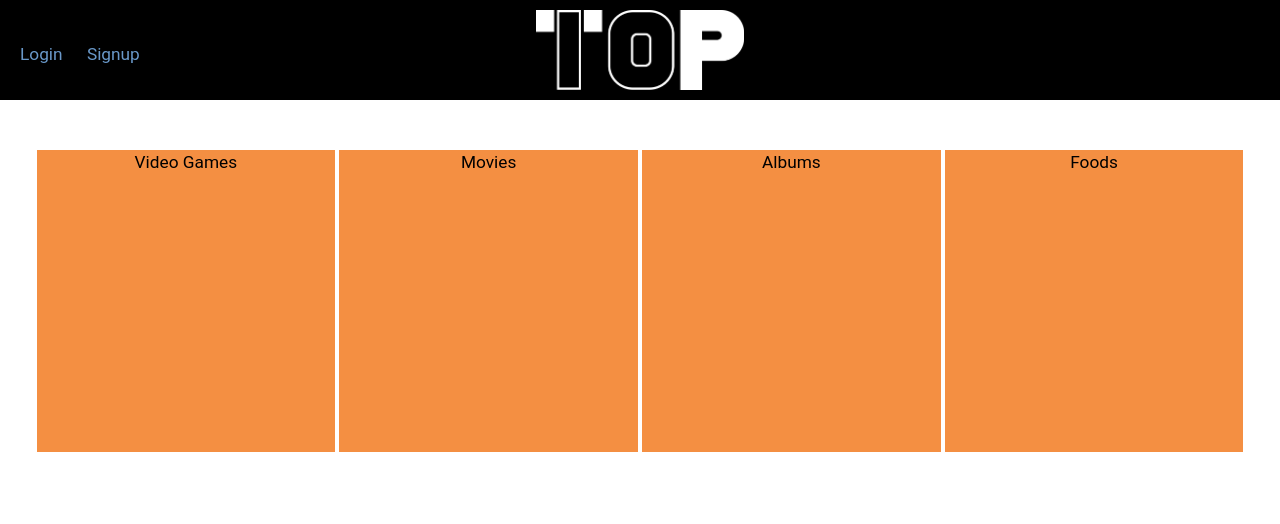
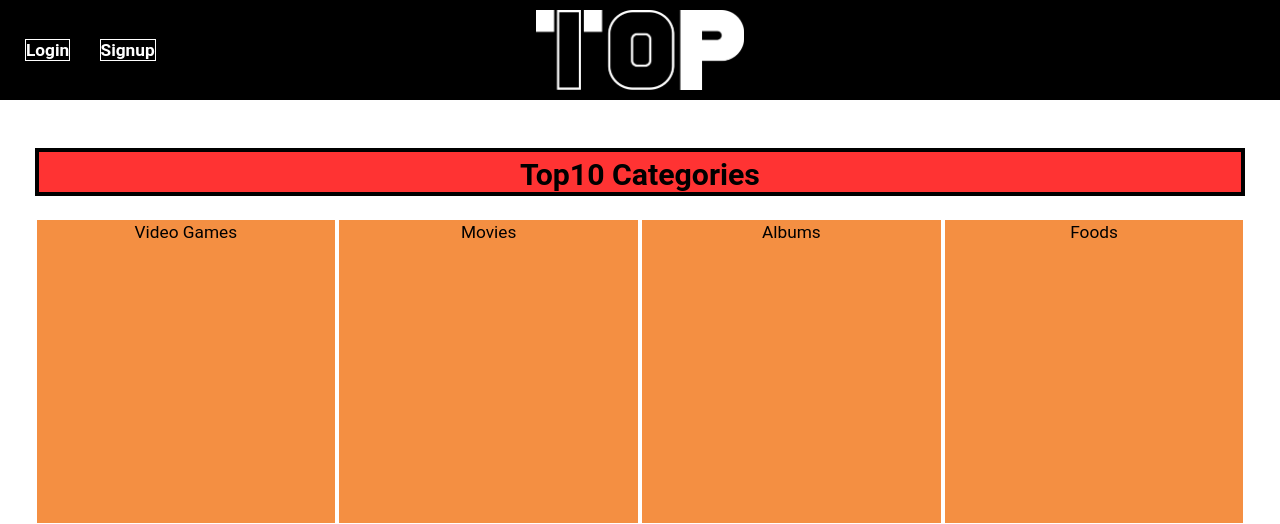
Before and after one commit to geordyp/Top10, a Flask app: page /top10 in a window 1280 px wide. Shown: the top 524 px of the page. Run offline with Flask 2, Linux system fonts and the light colour scheme; some libraries are stand-ins or nearby versions; some web fonts are replaced.

Commit message:
Add feature to add new button and home page styling with category bar and white button

```diff
--- a/static/styles.css
+++ b/static/styles.css
@@ -35,6 +35,9 @@ h1 {
   border: 2px solid white;
 }
 
+a:hover.galleryitem {
+  text-decoration: none;
+}
 
 .galleryContainer {
   position: relative;
@@ -74,8 +77,11 @@ h1 {
 .heroButtons {
     text-align: center;
     position: relative;
-    top: 40%;
-    margin-left: 20px;
+    top: 35%;
+    margin-left: 25px;
+    color: white;
+    font-weight: bold;
+    border: 1px solid white;
 }
 
 .topimage {
--- a/templates/base.html
+++ b/templates/base.html
@@ -16,7 +16,7 @@
         <div class="column-group navbaritem">
                 <div class="all-33 buttongroup">
                   {% if logged_in %}
-                  <a class="heroButtons" href="{{ url_for('logout') }}">Logout</a>
+                  <a class="heroButtons btn btn-secondary" href="{{ url_for('logout') }}">Logout</a>
                   {% else %}
                   <a class="heroButtons" href="{{ url_for('home') }}">Login</a>
                   <a class="heroButtons" href="{{ url_for('register') }}">Signup</a>
--- a/templates/homescreen.html
+++ b/templates/homescreen.html
@@ -1,5 +1,8 @@
 {% extends 'base.html'%}
 {% block content %}
+<h2 class="categorystyles blackcolor">
+  Top10 Categories
+</h2>
 <div class="column-group large-half-horizontal-gutters">
       {% for item in categories %}
           <a class="all-25 galleryitem" href="{{ url_for('showCategory', category_url=item.url) }}"><div class="categorytext">{{item.name}}</div></a>
```
Also changed, not shown: top10.db, 1 other file.
